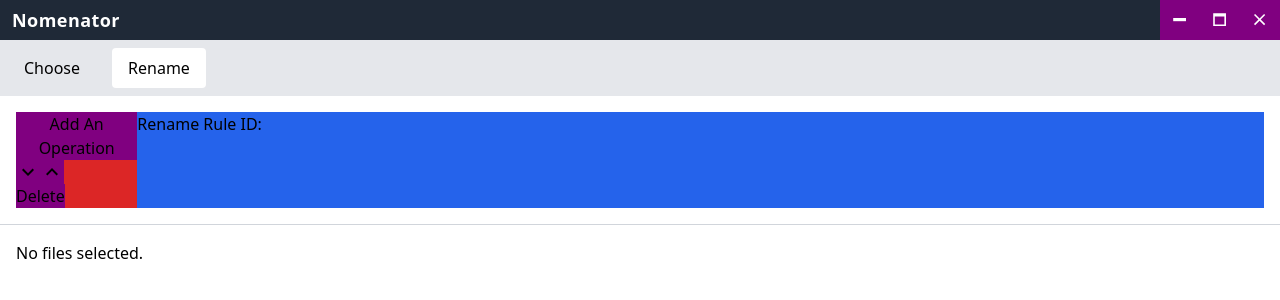
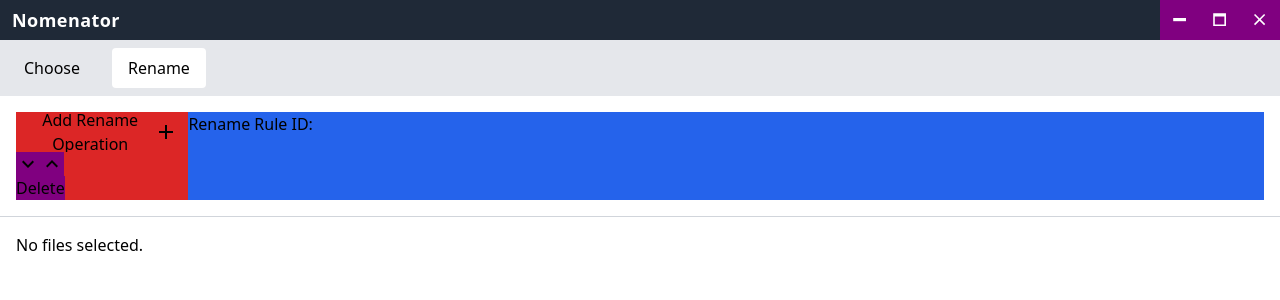
Before and after one commit to JerryLeeMelton/nomenator, a React (Vite) app: page / in a window 1280 px wide. Both pictures are taken after a click on the button "Rename". Shown: the top 300 px of the page. Built offline with nearby package versions, Linux system fonts and the light colour scheme.

Commit message:
Add dropdown menu for adding rename operations

```diff
--- a/src/renderer/components/RenameTab/RenameTab.tsx
+++ b/src/renderer/components/RenameTab/RenameTab.tsx
@@ -16,6 +16,10 @@ import "./RenameTab.css"
 import { RenameRuleOptions } from "../RenamePanel/RenameRuleOptions"
 import { mdiChevronUp, mdiChevronDown } from "@mdi/js"
 import Icon from "@mdi/react"
+import {
+  RenameOperationsMenu,
+  RenameOperationMenuOption,
+} from "../UIComponents/RenameOperationsMenu/RenameOperationsMenu"
 
 export const RenameTab: React.FC = () => {
   const dispatch = useAppDispatch()
@@ -23,6 +27,23 @@ export const RenameTab: React.FC = () => {
   const selectedRuleId = useAppSelector(
     (state: RootState) => state.rename.selectedRuleId
   )
+
+  const renameOperations: RenameOperationMenuOption[] = [
+    { key: "insert", label: "Insert" },
+    { key: "replace", label: "Replace" },
+    { key: "changeCase", label: "Change Case" },
+    { key: "truncate", label: "Truncate" },
+  ]
+
+  const handleSelectOperation = (option: RenameOperationMenuOption) => {
+    const newRule: RenameRule = {
+      id: uuidv4(),
+      type: option.key as "insert" | "replace" | "changeCase" | "truncate",
+      options: {},
+    }
+    dispatch(addRule(newRule))
+    dispatch(setSelectedRuleId(newRule.id))
+  }
 
   const handleAddRule = () => {
     // Add a default rule, e.g., an "insert" rule
@@ -83,14 +104,14 @@ export const RenameTab: React.FC = () => {
     <div className="rename-tab flex flex-row">
       <div className="bg-red-600 min-w-24 min-h-16">
         <div className="rename-operations-picker-container">
-          <button className="rename-operations-picker-button">
-            <span
-              className="rename-operations-picker-button-text"
-              onClick={handleAddRule}
-            >
-              Add An Operation
-            </span>
-          </button>
+          <RenameOperationsMenu
+            width={200}
+            height={40}
+            headerLabel="Add Rename Operation"
+            optionsList={renameOperations}
+            onSelect={handleSelectOperation}
+            disabled={false}
+          />
         </div>
         <div className="rename-operations-list-container">
           {rules.map((rule) => (
--- /dev/null
+++ b/src/renderer/components/UIComponents/RenameOperationsMenu/RenameOperationsMenu.css
@@ -0,0 +1,128 @@
+:root {
+  --select-border-radius: ;
+  --dropdown-menu-height: 3rem;
+}
+
+.dropdown-wrapper {
+  display: flex;
+  flex-direction: column;
+}
+.dropdown-wrapper .dropdown-header {
+  position: relative;
+  align-items: center;
+  justify-content: space-between;
+
+  overflow: hidden;
+
+  padding: 10px;
+
+  font-size: 1rem;
+  color: var(--text-main);
+
+  background-color: var(--background-body);
+
+  border: 1px solid var(--ui-button-outline);
+  /* border-radius: var(--btn-border-radius); */
+  border-radius: 0;
+}
+.dropdown-wrapper * {
+  display: flex;
+}
+
+.dropdown-wrapper button {
+  height: var(--dropdown-menu-height);
+}
+
+.dropdown-list-container button {
+  font-size: 1rem;
+  color: var(--text-main);
+}
+
+.dropdown-header:hover {
+  border-color: var(--ui-button-outline-hover);
+  /* transition: all ease-in-out 100ms; */
+}
+
+.dropdown-header {
+  cursor: pointer;
+}
+
+.dropdown-list-container {
+  /* position: absolute;
+  top: var(--dropdown-menu-height);
+  z-index: 100; */
+
+  position: fixed;
+  z-index: 1000;
+
+  max-height: 200px;
+  overflow-y: auto;
+  overflow-x: hidden;
+
+  display: flex;
+  flex-direction: column;
+
+  /* border-radius: var(--btn-border-radius); */
+  border-radius: 0;
+}
+
+.dropdown-wrapper .dropdown-list-container {
+  border: 1px solid var(--ui-button-outline);
+
+  max-width: 100%;
+}
+
+.dropdown-arrow {
+  background-color: var(--background-body);
+
+  position: absolute;
+  right: 0rem;
+  margin-top: auto;
+  margin-bottom: auto;
+
+  height: 100%;
+  width: 2.5rem;
+
+  transform: rotate(0deg);
+  transition: transform ease-in-out 100ms;
+}
+.dropdown-wrapper .flip-icon {
+  transform: rotate(180deg);
+  transition: transform ease-in-out 100ms;
+}
+.dropdown-arrow svg {
+  width: 1.9rem;
+  height: 1.9rem;
+}
+
+.dropdown-list-item {
+  border: none;
+  border-radius: 0;
+}
+.dropdown-list-item:hover {
+  background-color: var(--background-body-hover);
+  color: #ffffff;
+  /* transition: all ease-out 100ms; */
+}
+
+/* Dropdown Disabled Styles */
+.dropdown-header.dropdown-disabled {
+  cursor: not-allowed;
+  color: var(--text-alt-two);
+}
+
+.dropdown-disabled:hover {
+  border-color: var(--ui-button-outline) !important;
+  /* transition: all ease-in-out 100ms; */
+}
+
+.dropdown-label {
+  margin-bottom: 0.25rem;
+}
+
+.recommend-model-dropdown-item {
+  border-top: 1px solid var(--ui-button-outline);
+  border-bottom: 1px solid var(--ui-button-outline);
+  padding-top: 0.25rem;
+  padding-bottom: 0.25rem;
+}
--- /dev/null
+++ b/src/renderer/components/UIComponents/RenameOperationsMenu/RenameOperationsMenu.tsx
@@ -0,0 +1,122 @@
+import React, { ReactElement, useEffect, useRef, useState } from "react"
+import "./RenameOperationsMenu.css"
+import { mdiChevronDown, mdiPlus } from "@mdi/js"
+import Icon from "@mdi/react"
+
+export interface RenameOperationMenuOption {
+  key: string
+  label: string
+}
+
+interface RenameOperationsMenuProps {
+  width: number
+  height: number
+  headerLabel: string
+  optionsList: RenameOperationMenuOption[]
+  disabled?: boolean
+  dropdownLabel?: string
+  onSelect: (option: RenameOperationMenuOption) => void
+
+  cssID?: string
+}
+
+export const RenameOperationsMenu = ({
+  width,
+  height,
+  headerLabel,
+  optionsList,
+  disabled = false,
+  dropdownLabel,
+  onSelect,
+  cssID,
+}: RenameOperationsMenuProps): ReactElement => {
+  const [isListOpen, setIsListOpen] = useState(false)
+
+  const menuRef = useRef<HTMLDivElement>(null)
+  const dropdownRef = useRef<HTMLDivElement>(null)
+  const headerRef = useRef<HTMLButtonElement>(null)
+
+  const containerWidth = `${width}px`
+  const containerHeight = `${height}px`
+
+  const handleHeaderClick = () => {
+    if (disabled) return
+
+    setIsListOpen((prev) => !prev)
+
+    const wrapperRect = menuRef.current?.getBoundingClientRect()
+    if (wrapperRect && dropdownRef.current) {
+      dropdownRef.current.style.top = `${wrapperRect.bottom}px`
+      dropdownRef.current.style.left = `${wrapperRect.left}px`
+    }
+  }
+
+  const handleOptionClick = (option: RenameOperationMenuOption) => {
+    setIsListOpen(false)
+    onSelect(option)
+  }
+
+  // Close the dropdown if the user clicks outside.
+  useEffect(() => {
+    const handleClickOutside = (event: MouseEvent) => {
+      if (menuRef.current && !menuRef.current.contains(event.target as Node)) {
+        setIsListOpen(false)
+      }
+    }
+    document.addEventListener("mousedown", handleClickOutside)
+    return () => {
+      document.removeEventListener("mousedown", handleClickOutside)
+    }
+  }, [])
+
+  return (
+    <div
+      ref={menuRef}
+      id={cssID}
+      className="dropdown-wrapper"
+      style={{ position: "relative" }}
+    >
+      {dropdownLabel && <p className="dropdown-label">{dropdownLabel}</p>}
+
+      <span style={{ position: "relative" }}>
+        <button
+          type="button"
+          className={`dropdown-header ${disabled ? "dropdown-disabled" : ""}`}
+          onClick={handleHeaderClick}
+          ref={headerRef}
+          style={{ width: containerWidth, height: containerHeight }}
+        >
+          <span className="dropdown-header-title">{headerLabel}</span>
+          <span className={"icon mdi dropdown-plus"}>
+            <Icon path={mdiPlus} size={1} />
+          </span>
+        </button>
+
+        {/* Dropdown List */}
+        <div
+          role="list"
+          className={
+            isListOpen
+              ? "dropdown-list-container"
+              : "dropdown-list-container hidden"
+          }
+          ref={dropdownRef}
+          style={{ width: containerWidth }}
+        >
+          {optionsList.map((option, index) => (
+            <button
+              type="button"
+              className="dropdown-list-item"
+              id={`dropdown-menu-${index}-${option.key}`}
+              key={index}
+              onClick={() => handleOptionClick(option)}
+              style={{ height: containerHeight }}
+            >
+              {option.label}
+            </button>
+          ))}
+        </div>
+      </span>
+    </div>
+  )
+}
```
